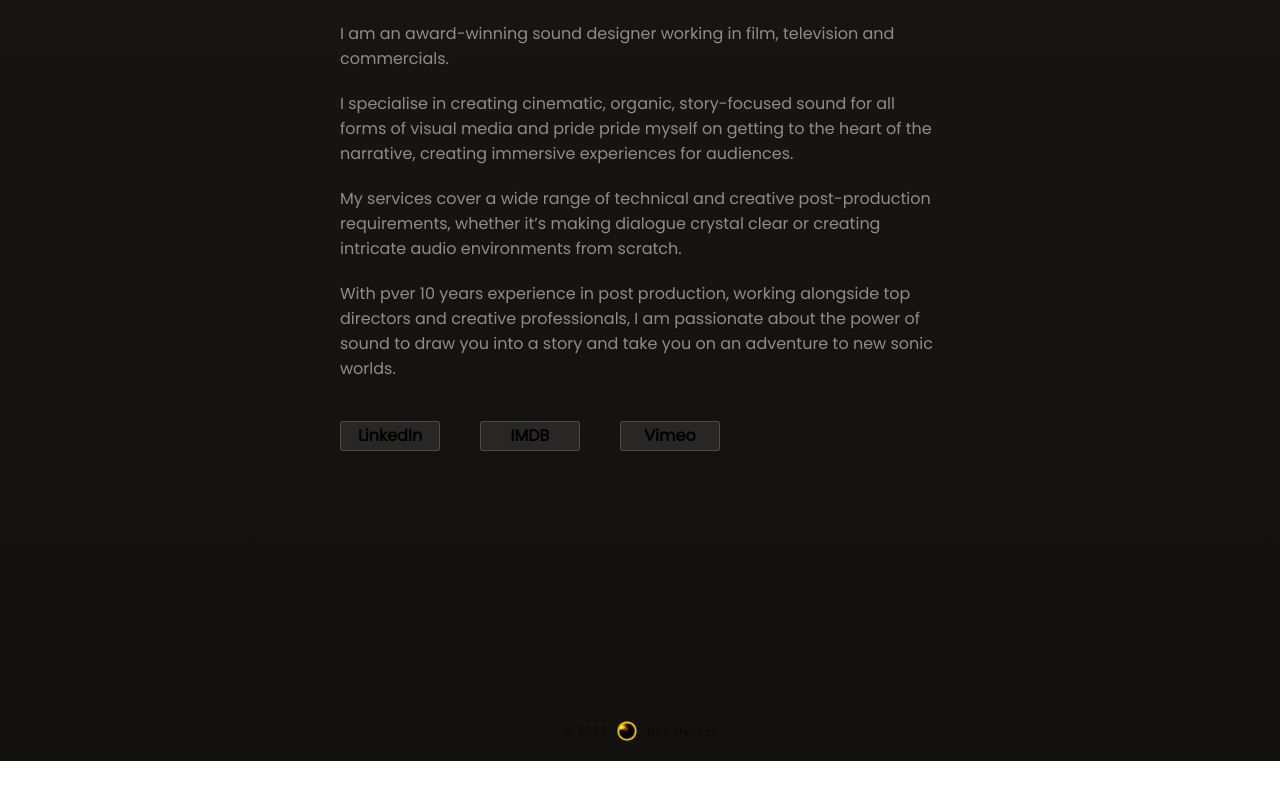
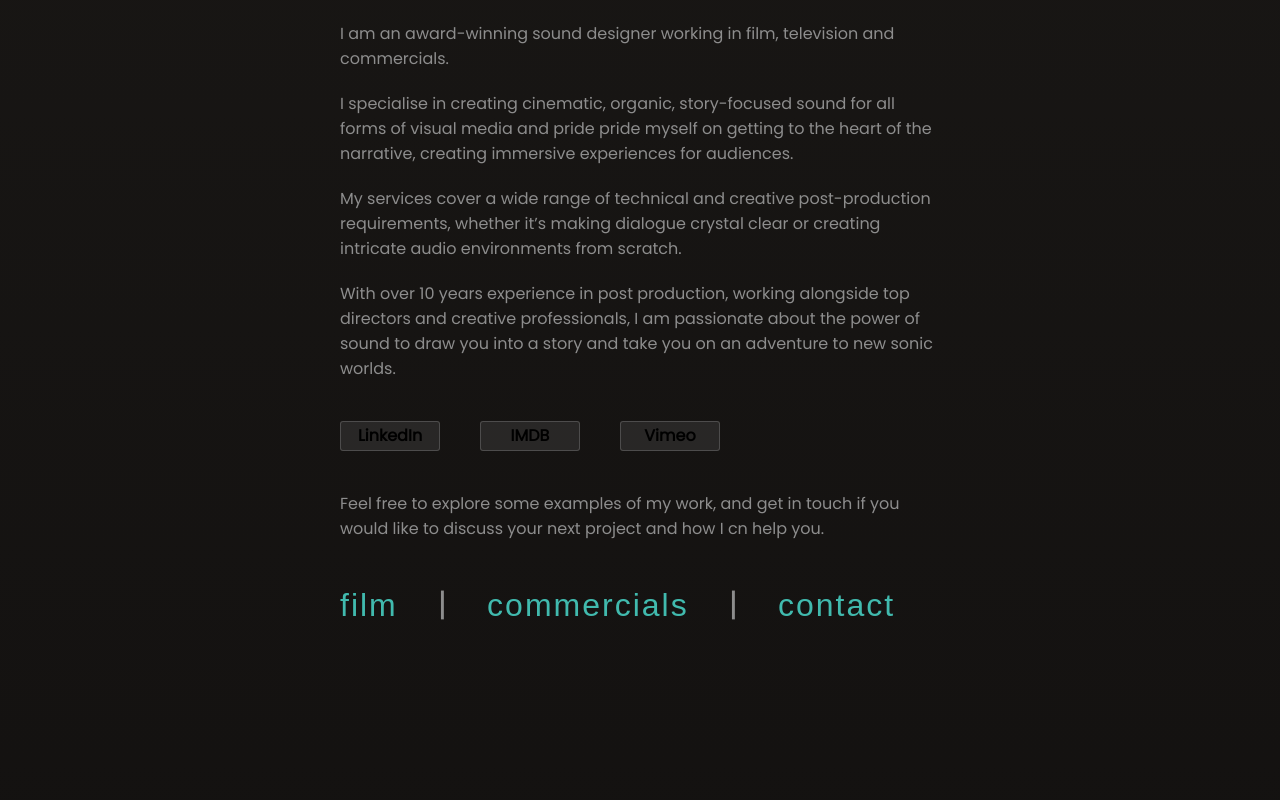
Before and after one commit to benhensor/benhensorsound, a React (Create React App) app: page / in a window 1280 px wide. Shown: the part 542-1342 px from the top of the page. Before the commit the page ends 1303 px from the top, so only its background shows below. Built offline with nearby package versions, Linux system fonts and the light colour scheme.

Commit message:
spelling corrected on home page

```diff
--- a/src/components/Commercials/Commercials.js
+++ b/src/components/Commercials/Commercials.js
@@ -15,7 +15,7 @@ export default function Film() {
 return (
   <section id="commercials">
     <div className="commercials-container">
-
+    <h1 className="commercials-title">Commercials</h1>
       <div className="commercials-panels">
 
       {commercials.map((commercial) => (
--- a/src/components/Commercials/commercials.css
+++ b/src/components/Commercials/commercials.css
@@ -6,8 +6,15 @@
 
 .commercials-container {
   display: flex;
+  flex-direction: column;
   justify-content: center;
   align-items: center;
+}
+
+.commercials-title {
+  margin-bottom: 4rem;
+  color: var(--accent-color);
+  font-size: var(--text-xxxl);
 }
 
 .commercials-panels {
--- a/src/components/Film/Film.js
+++ b/src/components/Film/Film.js
@@ -15,7 +15,7 @@ export default function Film() {
 return (
   <section id="film">
     <div className="film-container">
-
+    <h1 className="film-title">Film</h1>
       <div className="film-panels">
 
       {films.map((film) => (
--- a/src/components/Film/film.css
+++ b/src/components/Film/film.css
@@ -10,6 +10,12 @@
   flex-direction: column;
   justify-content: center;
   align-items: center;
+}
+
+.film-title {
+  margin-bottom: 4rem;
+  color: var(--accent-color);
+  font-size: var(--text-xxxl);
 }
 
 .film-panels {
--- a/src/components/Home/Home.js
+++ b/src/components/Home/Home.js
@@ -1,4 +1,5 @@
 import React from 'react';
+import { Link } from 'react-router-dom';
 import profile from '../../assets/img/bhMugshot01.png';
 import './home.css';
 
@@ -27,7 +28,7 @@ return (
         <p className="home-text">I am an award-winning sound designer working in film, television and commercials.</p>
         <p className="home-text">I specialise in creating cinematic, organic, story-focused sound for all forms of visual media and pride pride myself on getting to the heart of the narrative, creating immersive experiences for audiences.</p>
         <p className="home-text">My services cover a wide range of technical and creative post-production requirements, whether it’s making dialogue crystal clear or creating intricate audio environments from scratch.</p>
-        <p className="home-text">With pver 10 years experience in post production, working alongside top directors and creative professionals, I am passionate about the power of sound to draw you into a story and take you on an adventure to new sonic worlds.</p>
+        <p className="home-text">With over 10 years experience in post production, working alongside top directors and creative professionals, I am passionate about the power of sound to draw you into a story and take you on an adventure to new sonic worlds.</p>
 
         <div className="home-links">
           <a href="https://www.linkedin.com/in/benhensor/" rel="noreferrer" target="_blank">
@@ -40,6 +41,15 @@ return (
             <span>Vimeo</span>
           </a>
         </div>
+
+        <p className="home-text">Feel free to explore some examples of my work, and get in touch if you would like to discuss your next project and how I cn help you.</p>
+        <div className="home-page-links">
+        <Link to="/film"><button className="home-link">film</button></Link>
+            <span>|</span>
+        <Link to="/commercials"><button className="home-link">commercials</button></Link>
+        <span>|</span>
+            <Link to="/contact"><button className="home-link">contact</button></Link>
+        </div>
       </div>
 
     </div>
--- a/src/components/Home/home.css
+++ b/src/components/Home/home.css
@@ -76,7 +76,7 @@
 }
 
 .home-links {
-  margin-top: 4rem;
+  margin: 4rem 0;
   display: flex;
   align-items: center;
   gap: 4rem;
@@ -122,3 +122,29 @@
 .home-links a:hover span {
   filter: brightness(0) saturate(100%) invert(0%) sepia(7%) saturate(98%) hue-rotate(346deg) brightness(95%) contrast(86%);
 }
+
+.home-page-links {
+  margin: 4rem 0;
+  display: flex;
+  align-items: center;
+  gap: 4rem;
+}
+
+.home-link {
+  color: var(--link-button);
+  letter-spacing: 0.2rem;
+  border: none;
+  background: none;
+  font-size: var(--text-xxl);
+  cursor: pointer;
+  transition: all 0.1s ease-in-out;
+}
+
+.home-link:hover {
+  color: var(--link-button-hover);
+}
+
+.home-page-links span {
+  font-size: var(--text-xxl);
+  color: var(--text-soft);
+}
```
